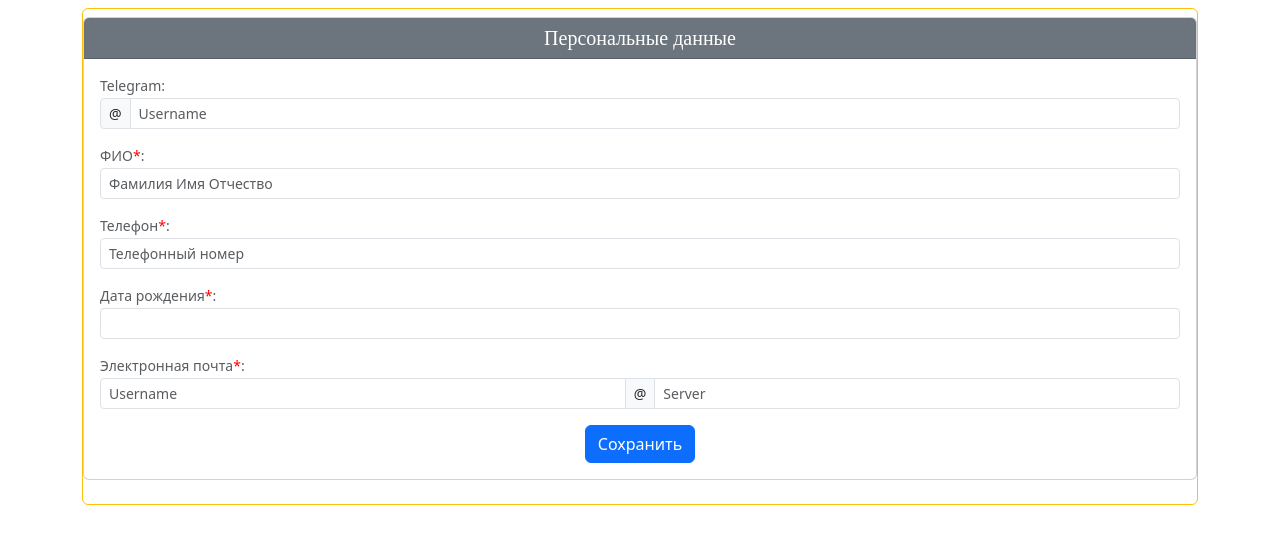
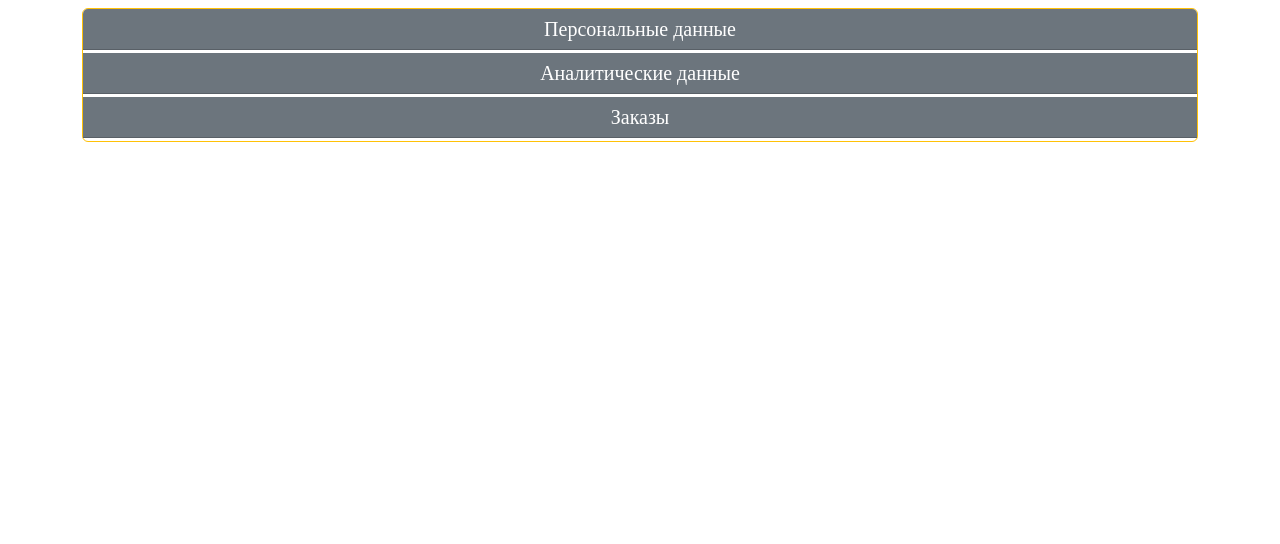
Before and after one commit to Mikejkee/PocketServiceProject, a Django app: page /PocketServiceApp/profile/ in a window 1280 px wide. Shown: the part 180-724 px from the top of the page. Run offline with Django 4.2, Linux system fonts and the light colour scheme; parts of the project's set-up code (start-up, migrations or seed data) failed here and were passed over; some web fonts are replaced.

Commit message:
Add js to form LC, add api Person by tg

```diff
--- a/PocketServiceApp/admin.py
+++ b/PocketServiceApp/admin.py
@@ -6,6 +6,7 @@ class ClientAdmin(admin.ModelAdmin):
     list_display = ("telegram_id", )
 
 admin.site.register(Role)
+admin.site.register(Person)
 admin.site.register(Area)
 admin.site.register(ImageObject)
 admin.site.register(FileObject)
--- a/PocketServiceApp/serializers.py
+++ b/PocketServiceApp/serializers.py
@@ -8,6 +8,12 @@ class RoleSerializer(serializers.ModelSerializer):
         model = Role
         fields = ['role_type']
 
+class PersonSerializer(serializers.ModelSerializer):
+    role = RoleSerializer(many=True)
+
+    class Meta:
+        model = Person
+        fields = '__all__'
 
 class AdministratorSerializer(serializers.ModelSerializer):
     role = RoleSerializer(many=True)
--- a/PocketServiceApp/templates/profile.html
+++ b/PocketServiceApp/templates/profile.html
@@ -38,6 +38,7 @@ small {
 }
 
 </style>
+
 {% endblock link %}
 
 {% block title %} Личный кабинет {% endblock title %}
@@ -52,38 +53,61 @@ small {
 <div class="row py-2">
     <div class="col">
         <div class="card text-center border-warning mb-3" >
-            <div class="card mb-4 mt-2 box-shadow">
-                <h5 class="card-header bg-secondary text-white", style="font-size: 20px; font-weight: 400; font-family: 'Beer money';"> Персональные данные</h5>
+            <h5 class="card-header bg-secondary text-white", style="margin-bottom: 3px; font-size: 20px; font-weight: 400; font-family: 'Beer money';" onclick="openDiv('personalityForm')"> Персональные данные</h5>
+            <div class="card mb-4 mt-2 box-shadow collapse" id="personalityForm">
+                <form id="personForm">
+                    {% csrf_token %}
                     <div class="card-body">
-
                         <small class="text-muted">Telegram:</small>
                         <div class="input-group input-group-sm mb-3">
-                        <span class="input-group-text" id="">@</span>
-                        <input type="text" class="form-control" placeholder="Username">
+                            <input type="number" name="telegram_id" id="telegram_id" class="form-control mb-0" value="{{ telegram_id }}" hidden>
+                            <span class="input-group-text">@</span>
+                            <input type="text" class="form-control" placeholder="Username" id="telegram_username" disabled>
                         </div>
 
                         <small class="text-muted">ФИО<span class="required">*</span>:</small>
                         <div class="input-group input-group-sm mb-3">
-                        <input type="text" class="form-control" placeholder="Фамилия Имя Отчество">
+                            <input type="text" class="form-control" placeholder="ФИО" id="fio">
                         </div>
 
                         <small class="text-muted">Телефон<span class="required">*</span>:</small>
                         <div class="input-group input-group-sm mb-3">
-                        <input type="text" class="form-control" placeholder="Телефонный номер">
+                            <input type="text" class="form-control" placeholder="Телефонный номер" id="phone_number">
                         </div>
 
                         <small class="text-muted">Дата рождения<span class="required">*</span>:</small>
                         <div class="input-group input-group-sm mb-3">
-                        <input type="text" class="form-control" placeholder="">
+                            <input type="text" class="form-control" placeholder="00.00.0000" id="date_of_birth">
                         </div>
 
                         <small class="text-muted">Электронная почта<span class="required">*</span>:</small>
                         <div class="input-group input-group-sm mb-3">
-                      <input type="text" class="form-control" placeholder="Username" aria-label="Username">
+                          <input type="text" class="form-control" placeholder="Username" aria-label="Username" id="email_username">
                           <span class="input-group-text">@</span>
-                      <input type="text" class="form-control" placeholder="Server" aria-label="Server">
+                          <input type="text" class="form-control" placeholder="Server" aria-label="Server" id="email_server">
                         </div>
-                    <a href="#" class="btn btn-primary">Сохранить</a>
+                        <a href="#" class="btn btn-primary" id="save_info">Сохранить</a>
+                    </div>
+                </form>
+            </div>
+            <h5 class="card-header bg-secondary text-white", style="margin-bottom: 3px; font-size: 20px; font-weight: 400; font-family: 'Beer money';" onclick="openDiv('agentAnalitics')"> Аналитические данные</h5>
+            <div class="card mb-4 mt-2 box-shadow collapse" id="agentAnalitics">
+                <div class="card-body">
+                    <small class="text-muted">Большая аналитиика:</small>
+                    <div class="input-group input-group-sm mb-3">
+                        <span class="input-group-text" id="">@</span>
+                        <input type="text" class="form-control" placeholder="Вбей аналИтику">
+                </div>
+            </div>
+    </div>
+            <h5 class="card-header bg-secondary text-white", style="margin-bottom: 3px; font-size: 20px; font-weight: 400; font-family: 'Beer money';" onclick="openDiv('agentProducts')"> Заказы</h5>
+            <div class="card mb-4 mt-2 box-shadow collapse" id="agentProducts">
+                <div class="card-body">
+                    <small class="text-muted">Большие заказы:</small>
+                    <div class="input-group input-group-sm mb-3">
+                        <span class="input-group-text" id="">@</span>
+                        <input type="text" class="form-control" placeholder="Таблица Заказов">
+                </div>
             </div>
     </div>
 </div>
@@ -93,8 +117,19 @@ small {
 {% endblock content %}
 
 {% block scripts %}
+<script src="{% static 'js/profile.js' %}"></script>
+<script>
 
-<script>
+function openDiv(elem_id_to_open) {
+    formOpened = $(`#${ elem_id_to_open }`)
+    if (formOpened.hasClass('show')) {
+        formOpened.removeClass('show', 2000);
+    }
+    else {
+        formOpened.addClass('show', 2000);
+    }
+
+}
 
 
 </script>
--- a/PocketServiceApp/urls.py
+++ b/PocketServiceApp/urls.py
@@ -18,16 +18,21 @@ schema_view = get_schema_view(
 
 
 router = routers.DefaultRouter()
-router.register('admins', api.AdminsViewSet, basename="Administrator")
-router.register('clients', api.ClientViewSet, basename="Client")
-router.register('products', api.ProductViewSet, basename="Product")
-router.register('orders', api.OrderViewSet, basename="Order")
+# router.register('/api/admins', api.AdminsViewSet, basename="Administrator")
+router.register('api/person', api.PersonViewSet, basename="Person")
+router.register('api/clients', api.ClientViewSet, basename="Client")
+router.register('api/products', api.ProductViewSet, basename="Product")
+router.register('api/orders', api.OrderViewSet, basename="Order")
 
 urlpatterns = router.urls
 
 urlpatterns += [
     re_path(r'^swagger(?P<id>\.json|\.yaml)$', schema_view.without_ui(cache_timeout=0), name='schema-json'),
     path('swagger/', schema_view.with_ui('swagger', cache_timeout=0), name='schema-swagger-ui'),
+    # Person
+    path('api/person/info', api.APIPersonInfoByTelegramID.as_view(), name='person_info'),
+    # path('api/person/edit_info', api.APIPersonEditByTelegramID.as_view(), name='person_info'),
+
     path('redoc/', schema_view.with_ui('redoc', cache_timeout=0), name='schema-redoc'),
     path('main/', IndexView.as_view(), name='main'),
     path('showcase/', ShowcaseView.as_view(), name='showcase'),
--- a/static/js/webApp.js
+++ /dev/null
@@ -1,29 +0,0 @@
-window.Telegram.WebApp.ready();
-let tg = window.Telegram.WebApp;
-
-let csrftoken = $.cookie('csrftoken');
-
-
-$(document).ready(function(){
-
-    // WEBSOCKET
-    const ws_url = `/ws/task_status/`;
-    const WS = new WebSocket((location.protocol === 'https:' ? 'wss' : 'ws') + '://' + window.location.host + ws_url);
-
-    WS.onmessage = function(e) {
-            let data = JSON.parse(e.data);
-            let message = JSON.parse(data['message']);
-            console.log(message)
-
-            let html_text = '';
-            let telegram_id = parseInt($('#telegram_id').val());
-
-            if(message.length !== 0) {
-                message.forEach((element) => {
-                    console.log(element);
-                });
-            }
-
-    };
-
-});
--- a/templates/base.html
+++ b/templates/base.html
@@ -27,7 +27,6 @@
 
 <script src="{% static 'vendor/jquery/jquery-3.7.0.min.js' %}"></script>
 <script src="{% static 'vendor/telegram/telegram-web-app.js' %}"></script>
-<script src="{% static 'js/webApp.js' %}"></script>
 <script src="https://cdn.jsdelivr.net/npm/bootstrap@5.3.0-alpha3/dist/js/bootstrap.bundle.min.js" integrity="sha384-ENjdO4Dr2bkBIFxQpeoTz1HIcje39Wm4jDKdf19U8gI4ddQ3GYNS7NTKfAdVQSZe" crossorigin="anonymous"></script>
 
 
```
Also changed, not shown: PocketServiceApp/api.py (+50 -0 lines), mainmodule/settings.py (+4 -4 lines), static/js/profile.js (added, +88 -0 lines). Lines whose indentation alone changed are shown as unchanged.
